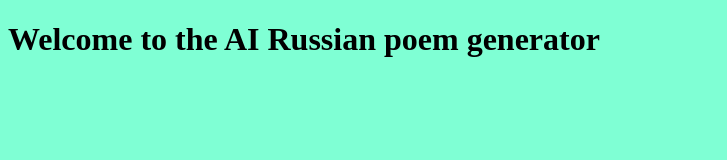
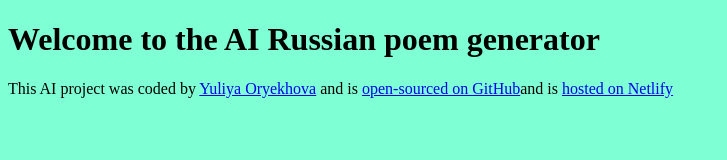
Before and after one commit to YuliyaOryekhova/russian-poem-generator, a plain HTML site: page index.html in a window 1280 px wide. Shown: the whole page, without its empty margins (0-727 px from the left). Drawn offline with Linux system fonts and the light colour scheme.

Commit message:
Added the footer

```diff
--- a/index.html
+++ b/index.html
@@ -8,6 +8,22 @@
   </head>
   <body>
     <h1>Welcome to the AI Russian poem generator</h1>
+
+    <footer>
+      This AI project was coded by
+      <a href="https://github.com/YuliyaOryekhova" target="_blank"
+        >Yuliya Oryekhova</a
+      >
+      and is
+      <a
+        href="https://github.com/YuliyaOryekhova/russian-poem-generator"
+        target="_blank"
+        >open-sourced on GitHub</a
+      >and is
+      <a href="https://ai-russian-poem-generator.netlify.app/" target="_blank"
+        >hosted on Netlify</a
+      >
+    </footer>
     <script src="src/index.js"></script>
   </body>
 </html>
```
